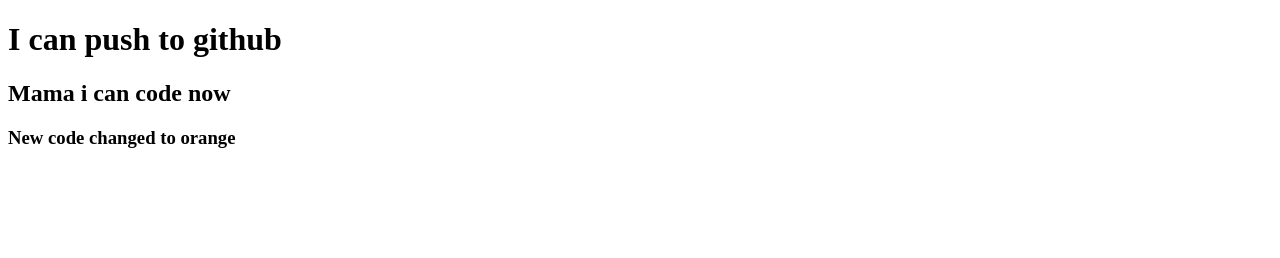
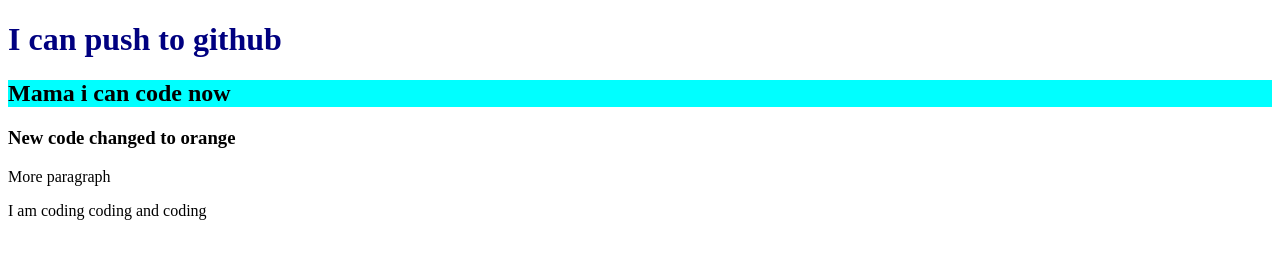
Before and after one commit to hasanulbanna85/my-second-repo, a plain HTML site: page index.html in a window 1280 px wide. Drawn offline with Linux system fonts and the light colour scheme.

Commit message:
color changed

```diff
--- a/index.html
+++ b/index.html
@@ -5,10 +5,13 @@
     <meta http-equiv="X-UA-Compatible" content="IE=edge">
     <meta name="viewport" content="width=device-width, initial-scale=1.0">
     <title>My second github repo</title>
+    <link rel="stylesheet" href="style.css">
 </head>
 <body>
     <h1>I can push to github</h1>
     <h2>Mama i can code now</h2>
     <h3>New code changed to orange</h3>
+    <p>More paragraph</p>
+    <p>I am coding coding and coding</p>
 </body>
 </html>
--- a/style.css
+++ b/style.css
@@ -1,3 +1,6 @@
 h1{
-    color: red;
+    color: navy;
 }
+h2{
+    background-color: aqua;
+}
```
